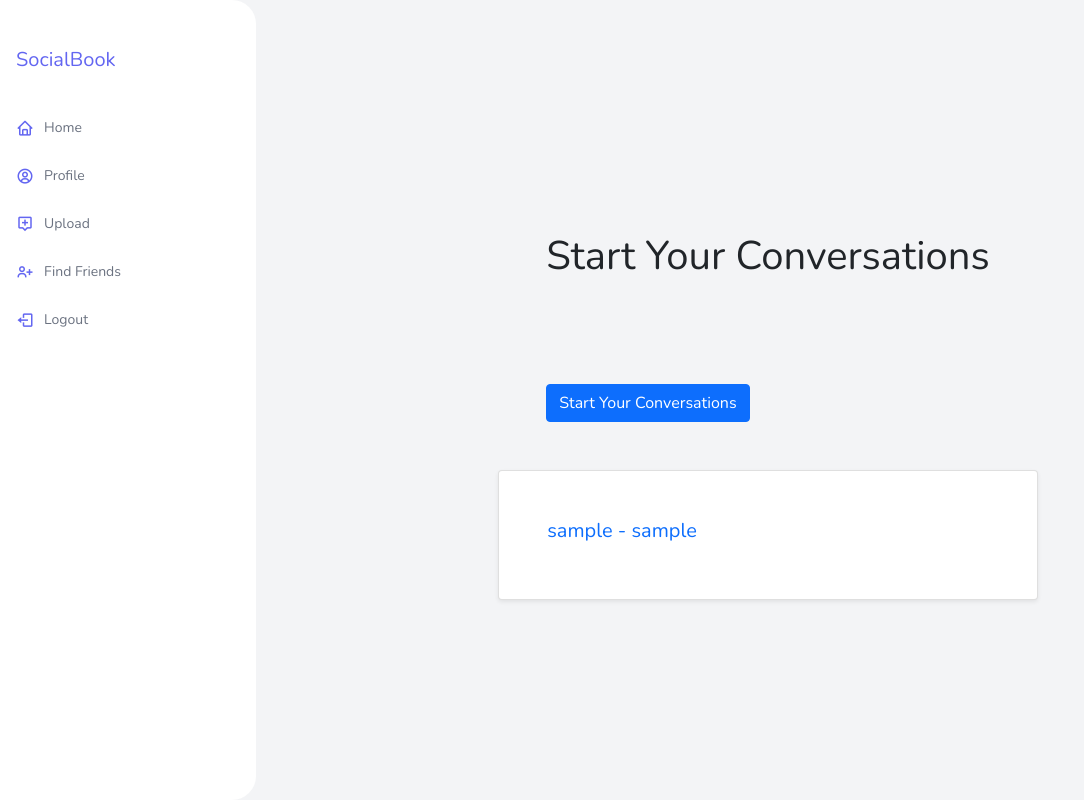
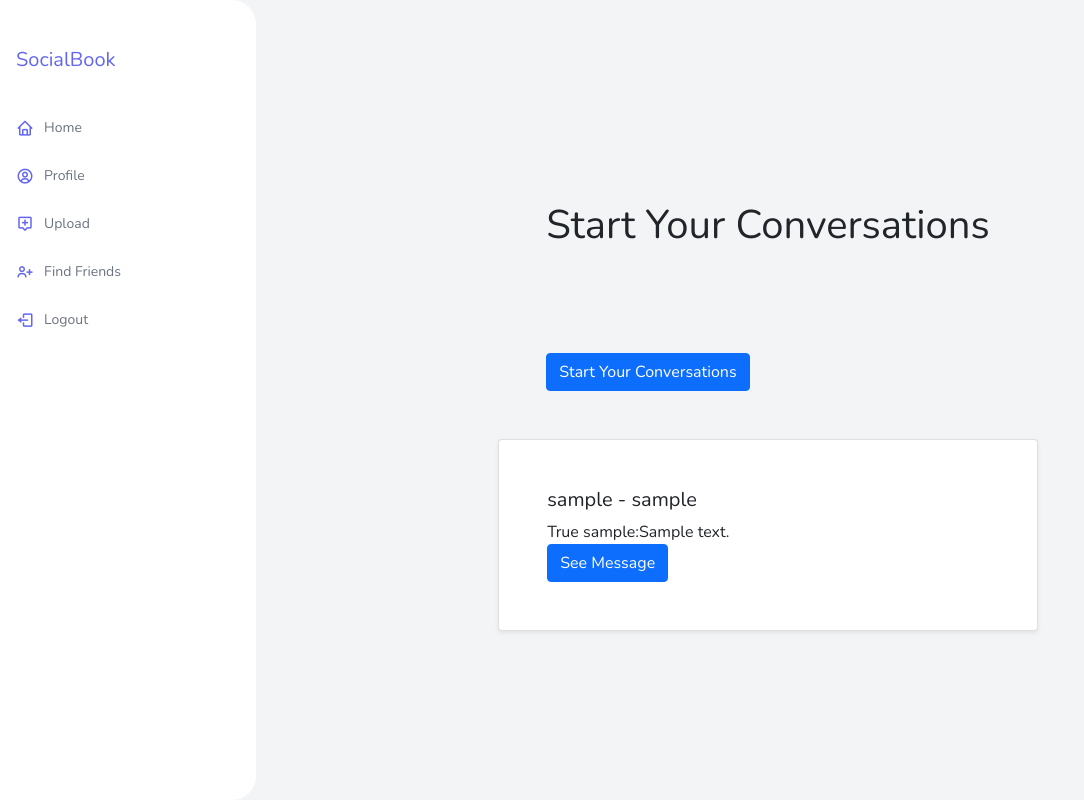
Before and after one commit to sajithpi/Django-SocialMedia, a Django app: page /inbox/chat/ in a window 1280 px wide. Shown: the whole page, without its empty margins (0-1084 px from the left). Run offline with Django 3.2, Linux system fonts and the light colour scheme; a user stored in the database is signed in; tables that the repository leaves empty hold one stand-in row (values such as "Sample post"); data that the repository does not hold is empty; parts of the project's set-up code (start-up, migrations or seed data) failed here and were passed over; some libraries are stand-ins or nearby versions.

Commit message:
Added Notification for messages

```diff
--- a/feed/models.py
+++ b/feed/models.py
@@ -1,7 +1,7 @@
 from distutils.command.upload import upload
 from django.db import models
 from django.contrib.auth.models import User
-from profiles.models import Profile
+from profiles.models import MessageModel, Profile, ThreadModel
 from django.db.models.deletion import CASCADE
 from sorl.thumbnail import ImageField
 from django.dispatch import receiver
@@ -60,5 +60,7 @@ class Notification(models.Model):
     from_user = models.ForeignKey(User, related_name="notification_from" ,on_delete=models.CASCADE, null=True)
     post = models.ForeignKey(Post, related_name="+", on_delete=models.CASCADE,null=True, blank=True)
     profile = models.ForeignKey(Profile,on_delete=models.CASCADE,null=True,blank=True)
+    thread = models.ForeignKey(ThreadModel,on_delete=models.CASCADE,null=True,blank=True, related_name="+")
+    message = models.ForeignKey(MessageModel,on_delete=models.CASCADE,null=True,blank=True, related_name="+")
     date = models.DateTimeField(auto_now_add=True)
     user_has_seen = models.BooleanField(default=False)
--- a/feed/urls.py
+++ b/feed/urls.py
@@ -20,6 +20,7 @@ urlpatterns = [
     path("comment/",views.Comment_post,name="comment"),
     path("notification/<int:notification_pk>/post/<int:post_pk>",views.post_notification,name="post_notification"),
     path("notification/<int:notification_pk>/user_profile/<str:user_pk>",views.user_profile_notification,name="user_profile_notification"),
+    path("notification/<int:notification_pk>/messages/<int:object_pk>",views.thread_message_notification,name="thread_message_notification"),
     path("delete_comment/",views.delete_comment,name="delete_comment"),
     path("update_comment/",views.update_comment,name="update_comment"),
 
--- a/profiles/context_processors.py
+++ b/profiles/context_processors.py
@@ -2,7 +2,7 @@ from django.shortcuts import render
 from feed.models import Notification
 def notification_counts(request):
     if request.user.is_authenticated:
-        notifications = Notification.objects.filter(to_user = request.user,user_has_seen=False,)
+        notifications = Notification.objects.filter(to_user = request.user,user_has_seen=False,message = None)
         notification_count = notifications.count()
         for notification in notifications:
             if notification.from_user == request.user:
@@ -11,3 +11,16 @@ def notification_counts(request):
 
         return {'notifications' : notifications,'notification_count' : notification_count,}
     return {}
+
+def notification_message_counts(request):
+    if request.user.is_authenticated:
+        notifications = Notification.objects.filter(to_user = request.user,message__is_read = False).order_by('-date')
+        notification_count = notifications.count()
+        print("notification count:",notification_count)
+        for notification in notifications:
+            if notification.from_user == request.user:
+                print("Notification user is same:",notification.from_user)
+                notification_count -= 1
+
+        return {'notifications' : notifications,'new_messages_count' : notification_count,}
+    return {}
--- a/profiles/urls.py
+++ b/profiles/urls.py
@@ -26,6 +26,8 @@ urlpatterns = [
 
     path('inbox/<int:pk>/',views.ThreadView.as_view(),name="thread"),
 
+    path('inbox/<int:pk>/<int:message_pk>',views.ReadMessage.as_view(),name="read_message"),
+
     path('inbox/<int:pk>/create_message/',views.CreateMessage.as_view(),name="create_message"),
 
 
--- a/profiles/views.py
+++ b/profiles/views.py
@@ -170,8 +170,11 @@ class ListThreads(View):
     def get(self, request, *args, **kwargs):
         threads = ThreadModel.objects.filter(Q(user = request.user) | Q(receiver = request.user))
 
+        message_list = MessageModel.objects.all()
+
         context = {
-            'threads' : threads
+            'threads' : threads,
+            'message_list' :message_list,
         }
 
         return render(request,'includes/chat/inbox.html',context)
@@ -183,9 +186,11 @@ def ListThread(request):
 class CreateThread(View):
     def get(self, request, *args, **kwargs):
         form = ThreadForm()
+
         context = {
             'form' : form,
         }
+
         return render(request,'includes/chat/create_thread.html',context)
     def post(self, request, *args, **kwargs):
         form = ThreadForm(request.POST)
@@ -221,6 +226,22 @@ class ThreadView(View):
             'message_list' : message_list,
         }
         return render(request,'includes/chat/thread.html',context)
+
+class ReadMessage(View):
+    def get(self, request, pk, message_pk, *args, **kwargs):
+        form = MessageForm()
+        thread = ThreadModel.objects.get(pk = pk)
+        message_list = MessageModel.objects.filter(thread__pk__contains = pk)
+        message = MessageModel.objects.get(pk = message_pk)
+        print("message from readmessage",message.body)
+        message.is_read = True
+        message.save()
+        context = {
+            'form' : form,
+            'thread' : thread,
+            'message_list' : message_list,
+        }
+        return render(request,'includes/chat/thread.html',context)
 class CreateMessage(View):
     def post(self, request, pk, *args, **kwargs):
         form = MessageForm(request.POST,request.FILES)
@@ -244,13 +265,17 @@ class CreateMessage(View):
 
         print(form.errors)
 
+        notification = Notification.objects.create(
+            notification_type = 4,
+            to_user = receiver,
+            from_user = request.user,
+            thread = thread,
+            message = message,
+
+        )
+        notification.save()
+
         # print("receiver:",receiver_id)
 
         # return render(request,'includes/chat/thread.html',context)
         return redirect('profiles:thread', pk = pk)
-
-def createMessage(request):
-    if request.method == 'POST':
-        user_id = request.POST['user_id']
-        print("user_id:",user_id)
-    return JsonResponse({"user_id":user_id})
--- a/til/settings.py
+++ b/til/settings.py
@@ -81,6 +81,8 @@ TEMPLATES = [
                 'django.contrib.auth.context_processors.auth',
                 'django.contrib.messages.context_processors.messages',
                 'profiles.context_processors.notification_counts',
+                'profiles.context_processors.notification_message_counts',
+
 
             ],
         },
--- a/til/templates/includes/chat/inbox.html
+++ b/til/templates/includes/chat/inbox.html
@@ -21,9 +21,50 @@
 
             <div class="row mb-3">
                 <div class="card col-md-12 p-5 shadow-sm">
-                    <a class="stretched-link" href="{% url 'profiles:thread' thread.pk %}">
+
+
+
                          <h5>{{ thread.user }} - {{ thread.receiver }}</h5>
-                    </a>
+
+                         {% if message_list %}
+
+                            {% for message in message_list reversed %}
+
+                                 {% if message.thread.id == thread.id %}
+
+                                    {% if forloop.counter < 2 %}
+                                    {{message.is_read}}
+                                        {% if message.is_read == False %}
+
+                                            {{message.sended_user}}
+
+                                                {% if message.sended_user == request.user %}
+                                                    <span class="">{{message.sended_user}}:{{message.body}}</span>
+                                                {% else %}
+                                                <span class="font-bold">{{message.sended_user}}:{{message.body}}</span>
+                                                {% endif %}
+
+
+
+
+
+
+
+                                        {% else %}
+                                            {{message.sended_user}}:{{message.body}}
+                                        {% endif %}
+                                        <a href="{% url 'profiles:read_message' thread.pk message.pk %}"><button class="btn btn-primary">See Message</button></a>
+
+                                    {% endif %}
+
+
+                                 {% endif %}
+
+                            {% endfor %}
+
+                         {% endif %}
+
+
                 </div>
             </div>
 
--- a/til/templates/includes/chat/thread.html
+++ b/til/templates/includes/chat/thread.html
@@ -83,7 +83,7 @@
 
 
 
-            <form method="POST" action="{% url 'profiles:create_message' thread.pk %}" enctype="multipart/form-data">
+            <form method="POST" action="{% url 'profiles:create_message' thread.pk  %}" enctype="multipart/form-data">
                 {% csrf_token %}
                 <!-- {{form.as_p}} -->
                 <input hidden type="text" name="sended_user" value="{{thread.user.id}}">
```
Also changed, not shown: feed/templates/feed/show_message_notification.html (added, +65 -0 lines), feed/templates/feed/show_notification.html (+19 -2 lines), feed/templatetags/custom_tags.py (+7 -1 lines), feed/views.py (+17 -1 lines), til/templates/includes/navbar.html (+22 -2 lines), feed/migrations/0025_notification_thread.py (added), feed/migrations/0026_auto_20220123_2200.py (added).
